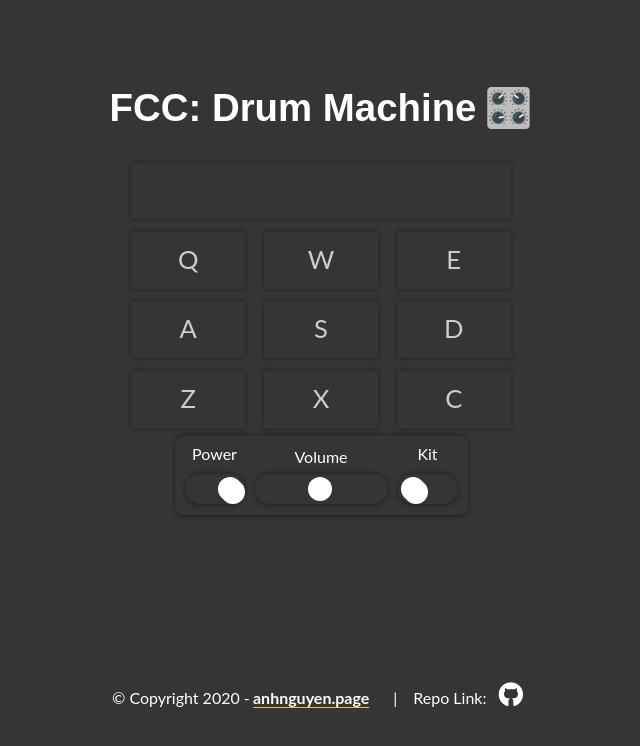
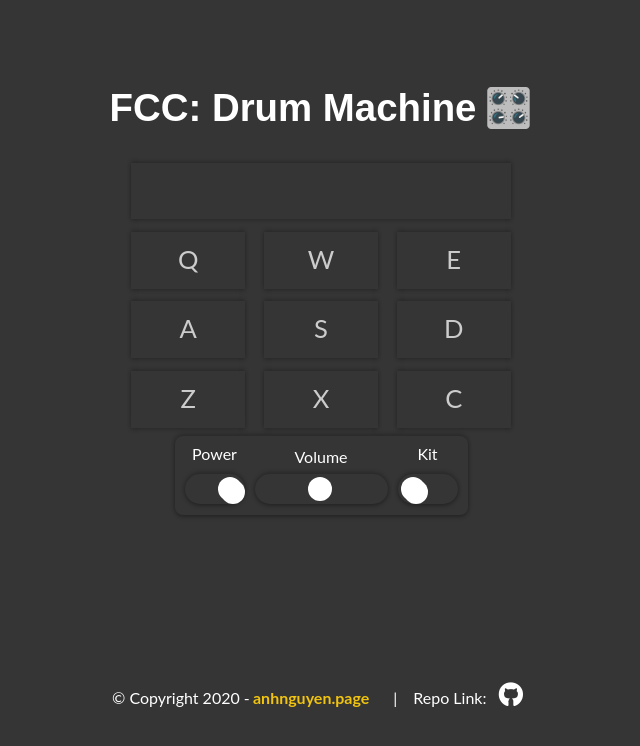
Before and after one commit to ahbernhardt/drum-machine, a React (Create React App) app: page / in a window 1280 px wide. In both pictures the pointer is over the link "anhnguyen.page". Shown: the top 746 px of the page, without its empty margins (319-959 px from the left). Built offline with nearby package versions, Linux system fonts and the light colour scheme.

Commit message:
link color

```diff
--- a/src/components/Footer/Footer.css
+++ b/src/components/Footer/Footer.css
@@ -33,5 +33,5 @@
 }
 
 .footer-link:hover {
-    border-bottom: 1px solid #f1c40f;
+    color: #f1c40f;
 }
```
